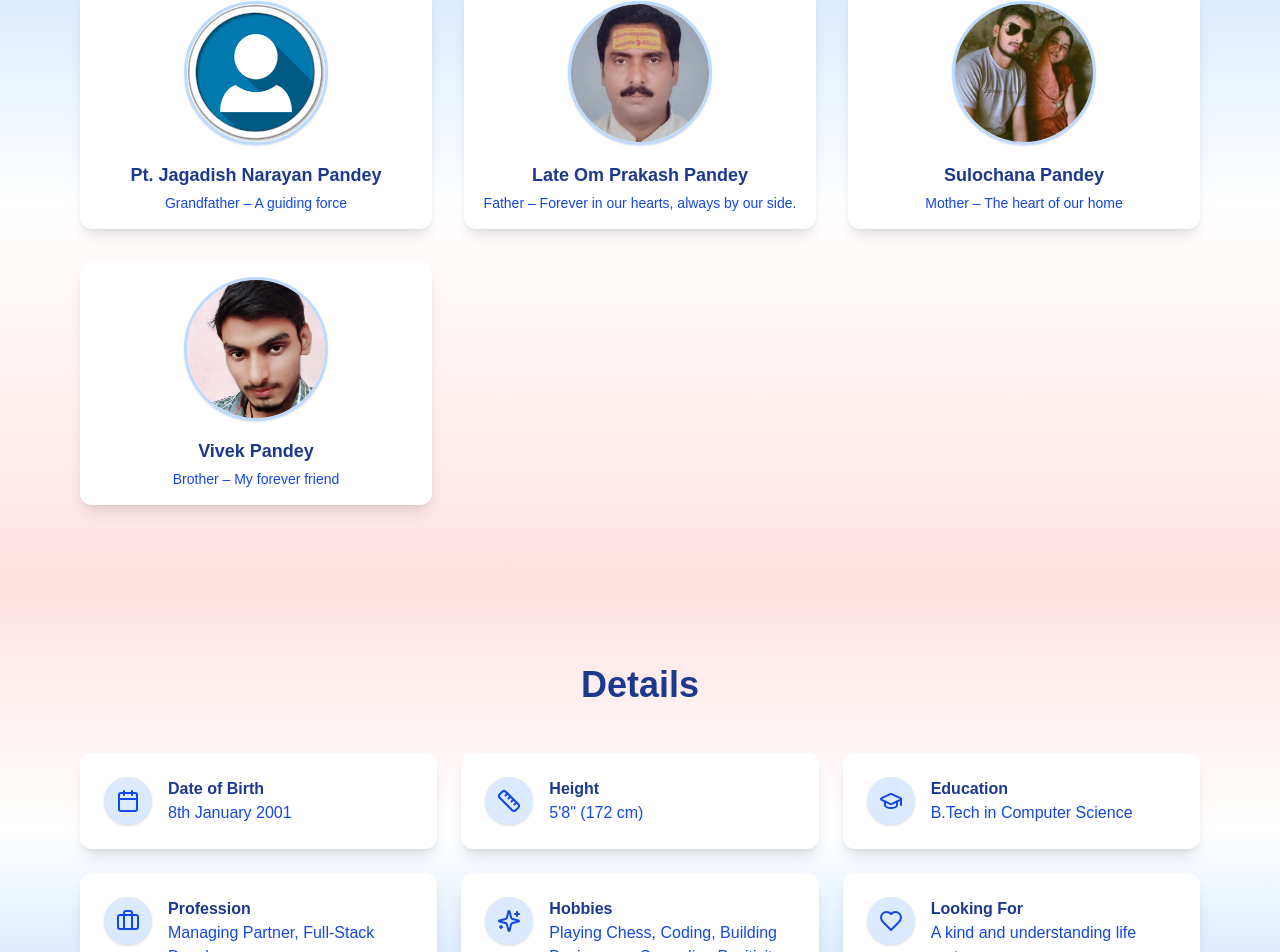
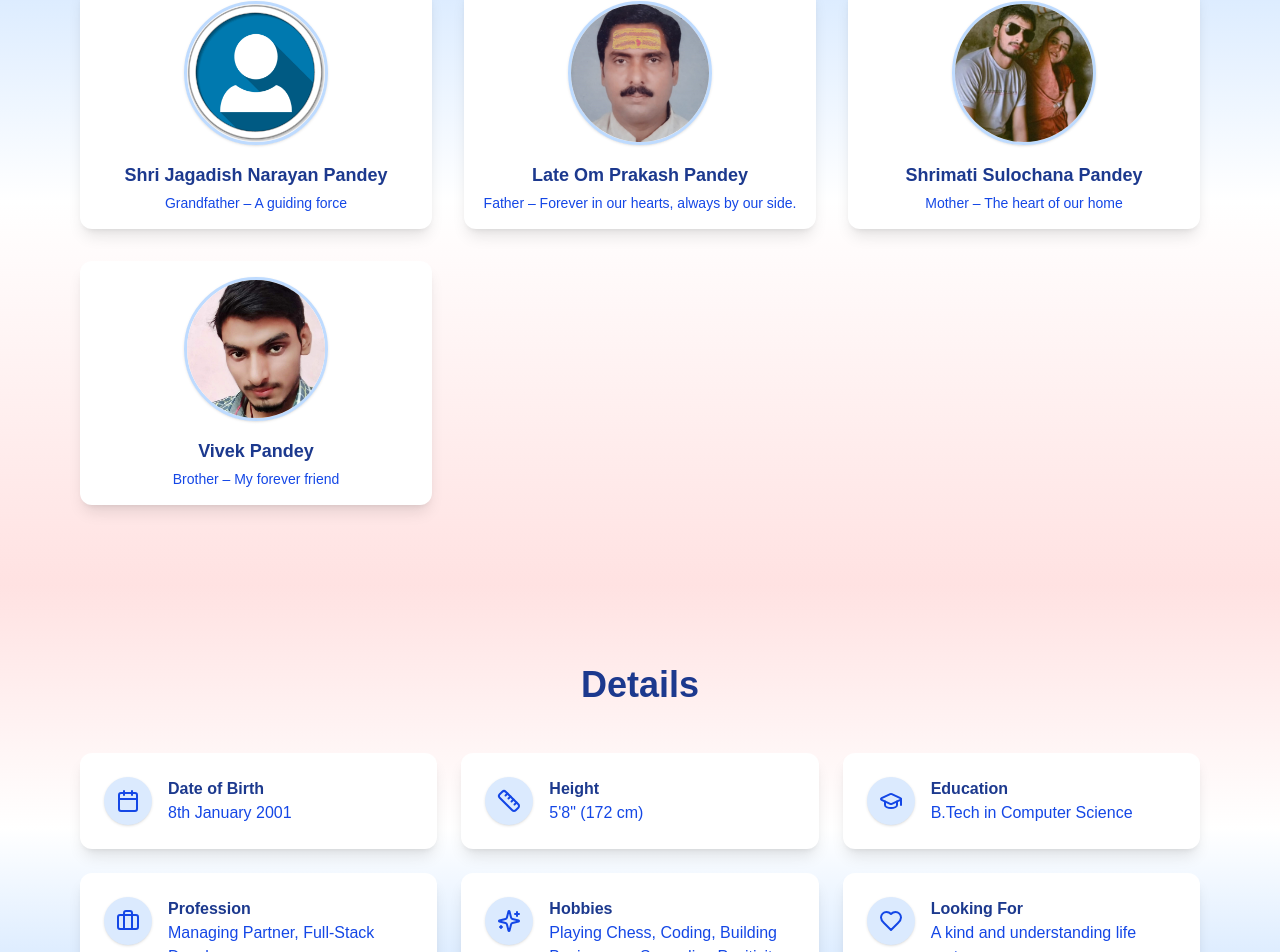
Before and after one commit to abhishekkrpandey17/MarriagePortfolio, a Next.js app in the folder client/: page / in a window 1280 px wide. Shown: the part 2619-3571 px from the top of the page. Built offline with nearby package versions, Linux system fonts and the light colour scheme.

Commit message:
Update family.tsx

```diff
--- a/client/src/app/components/family.tsx
+++ b/client/src/app/components/family.tsx
@@ -5,7 +5,7 @@ import Image from "next/image";
 
 const family = [
   {
-    name: "Pt. Jagadish Narayan Pandey",
+    name: "Shri Jagadish Narayan Pandey",
     role: "Grandfather – A guiding force",
     image: "/images/grndficon.png", // Replace with real images in public folder
   },
@@ -15,7 +15,7 @@ const family = [
     image: "/images/father.jpg",
   },
   {
-    name: "Sulochana Pandey",
+    name: "Shrimati Sulochana Pandey",
     role: "Mother – The heart of our home",
     image: "/images/mother.jpg",
   },
```
